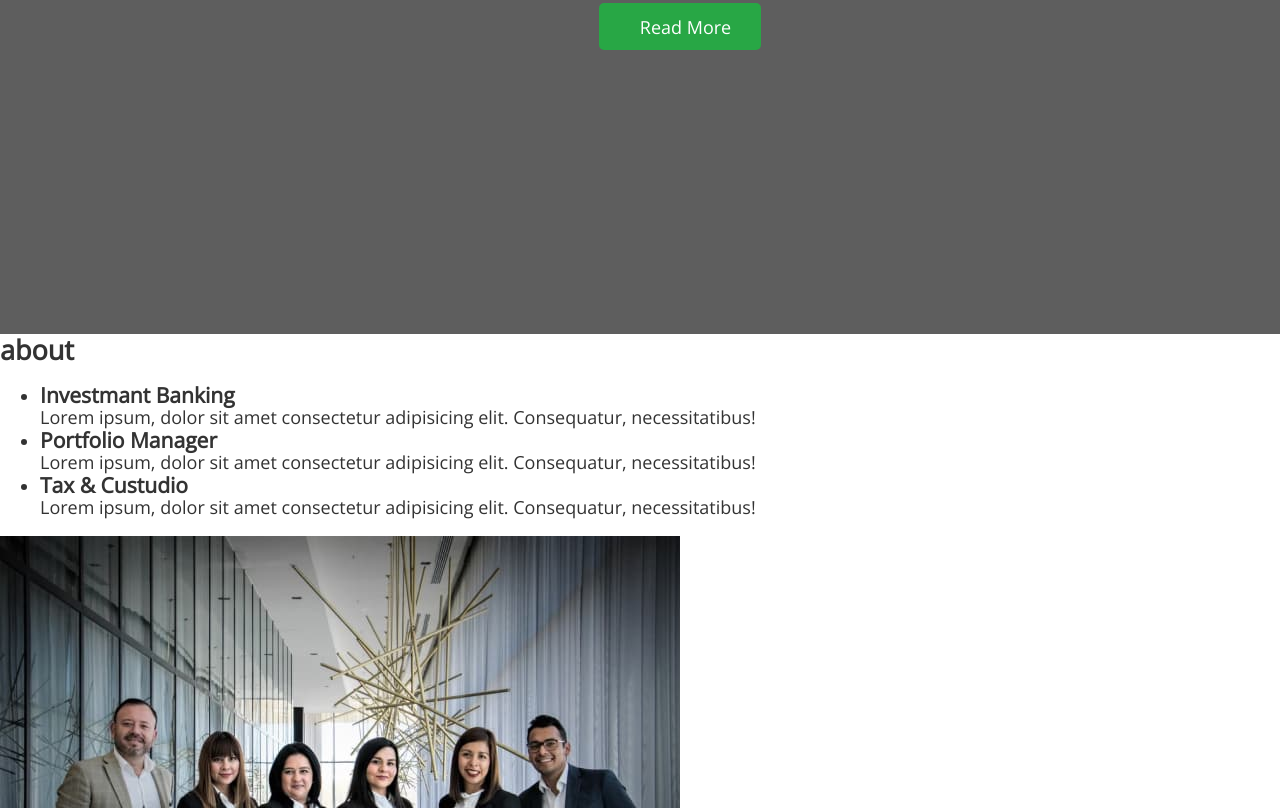
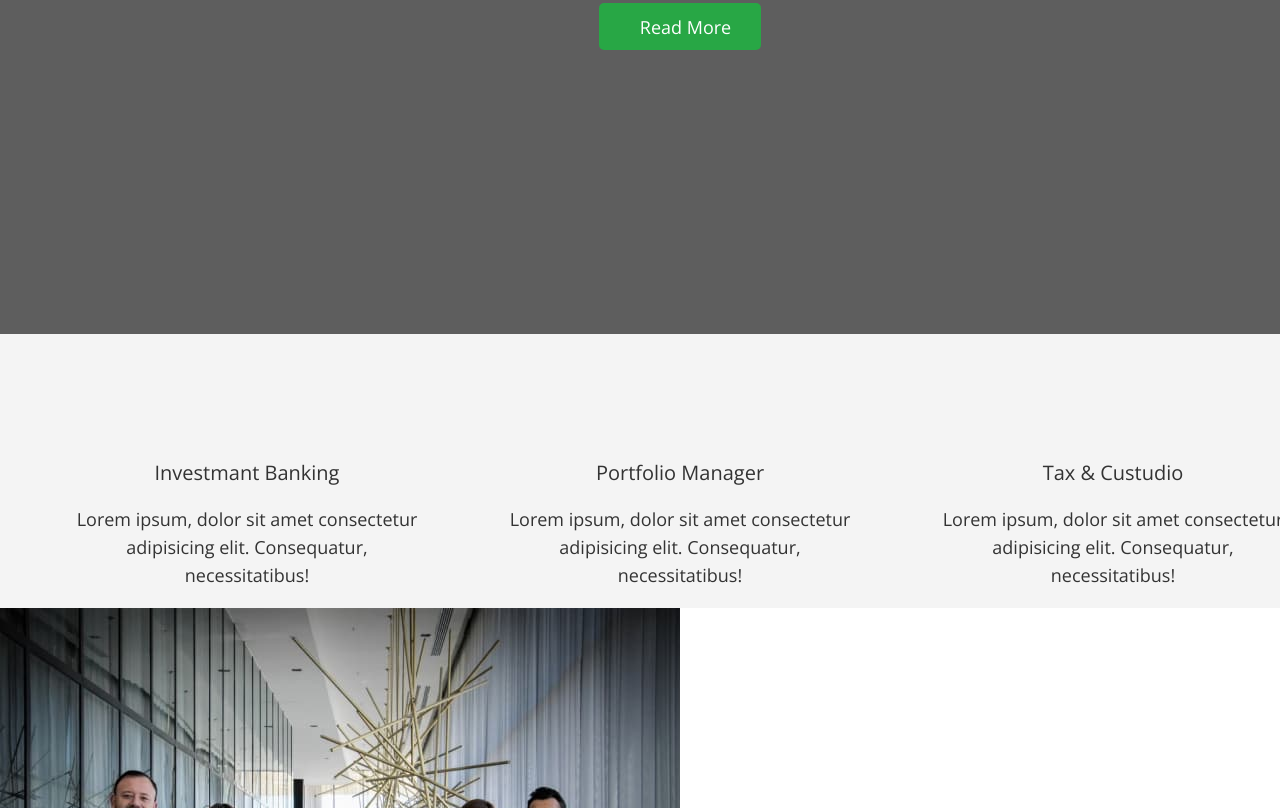
Before and after one commit to KolBa228/comandproject1, a plain HTML site: page index.html in a window 1280 px wide. Shown: the part 503-1311 px from the top of the page. Drawn offline with nearby package versions, Linux system fonts and the light colour scheme.

Commit message:
About section styles done

```diff
--- a/css/styles.css
+++ b/css/styles.css
@@ -1,5 +1,5 @@
 :root {
-	--accent-color: #28A745;
+  --accent-color: #28a745;
   --main-text-color: #333333;
   --secondary-text-color: #ffffff;
   --main-bg-color: #ffffff;
@@ -55,6 +55,21 @@ button {
   margin: 0 auto;
 }
 
+/* Utility */
+.visually-hidden {
+  position: absolute;
+  width: 1px;
+  height: 1px;
+  margin: -1px;
+  border: 0;
+  padding: 0;
+
+  white-space: nowrap;
+  clip-path: inset(100%);
+  clip: rect(0 0 0 0);
+  overflow: hidden;
+}
+
 /* Header styles */
 .header {
   background-color: #5e5e5e;
@@ -77,7 +92,7 @@ button {
   margin-right: auto;
 }
 
-.logo>span {
+.logo > span {
   color: var(--accent-color);
 }
 
@@ -115,14 +130,14 @@ button {
   font-weight: 300;
   font-size: 55px;
   line-height: 1.2;
-	color: #E9E9E9;
+  color: #e9e9e9;
   margin-bottom: 45px;
 }
 
 .hero-text {
   font-size: 22px;
   line-height: 1.67;
-	color: #E9E9E9;
+  color: #e9e9e9;
   margin-bottom: 29px;
 }
 
@@ -135,4 +150,32 @@ button {
   padding: 10px 30px 9px 41px;
 }
 
-/* Fixed */
+/* About */
+
+.about {
+  padding-top: 122px;
+  padding-bottom: 19px;
+  background-color: #f4f4f4;
+}
+.about .container {
+  padding-left: 66px;
+  padding-right: 66px;
+}
+
+.about-list {
+  display: flex;
+  justify-content: space-between;
+}
+.about-list-item {
+  text-align: center;
+  flex-basis: calc((100% - 71px * 2) / 3);
+}
+.about-title {
+  font-weight: 400;
+  font-size: 20px;
+  line-height: 1.65;
+  margin-bottom: 16px;
+}
+.about-text {
+  line-height: 1.56;
+}
--- a/index.html
+++ b/index.html
@@ -59,31 +59,33 @@
       </section>
 
       <!-- about -->
-      <section>
-        <h2>about</h2>
-        <ul>
-          <li>
-            <h3>Investmant Banking</h3>
-            <p>
+      <section class="about">
+        <div class="container">
+          <h2 class="visually-hidden">about</h2>
+          <ul class="about-list list">
+            <li class="about-list-item">
+              <h3 class="about-title">Investmant Banking</h3>
+              <p class="about-text">
                 Lorem ipsum, dolor sit amet consectetur adipisicing elit.
                 Consequatur, necessitatibus!
               </p>
             </li>
-          <li>
-            <h3>Portfolio Manager</h3>
-            <p>
+            <li class="about-list-item">
+              <h3 class="about-title">Portfolio Manager</h3>
+              <p class="about-text">
                 Lorem ipsum, dolor sit amet consectetur adipisicing elit.
                 Consequatur, necessitatibus!
               </p>
             </li>
-          <li>
-            <h3>Tax & Custudio</h3>
-            <p>
+            <li class="about-list-item">
+              <h3 class="about-title">Tax & Custudio</h3>
+              <p class="about-text">
                 Lorem ipsum, dolor sit amet consectetur adipisicing elit.
                 Consequatur, necessitatibus!
               </p>
             </li>
           </ul>
+        </div>
       </section>
 
       <!-- Solution -->
```
Lines whose indentation alone changed are shown as unchanged.
